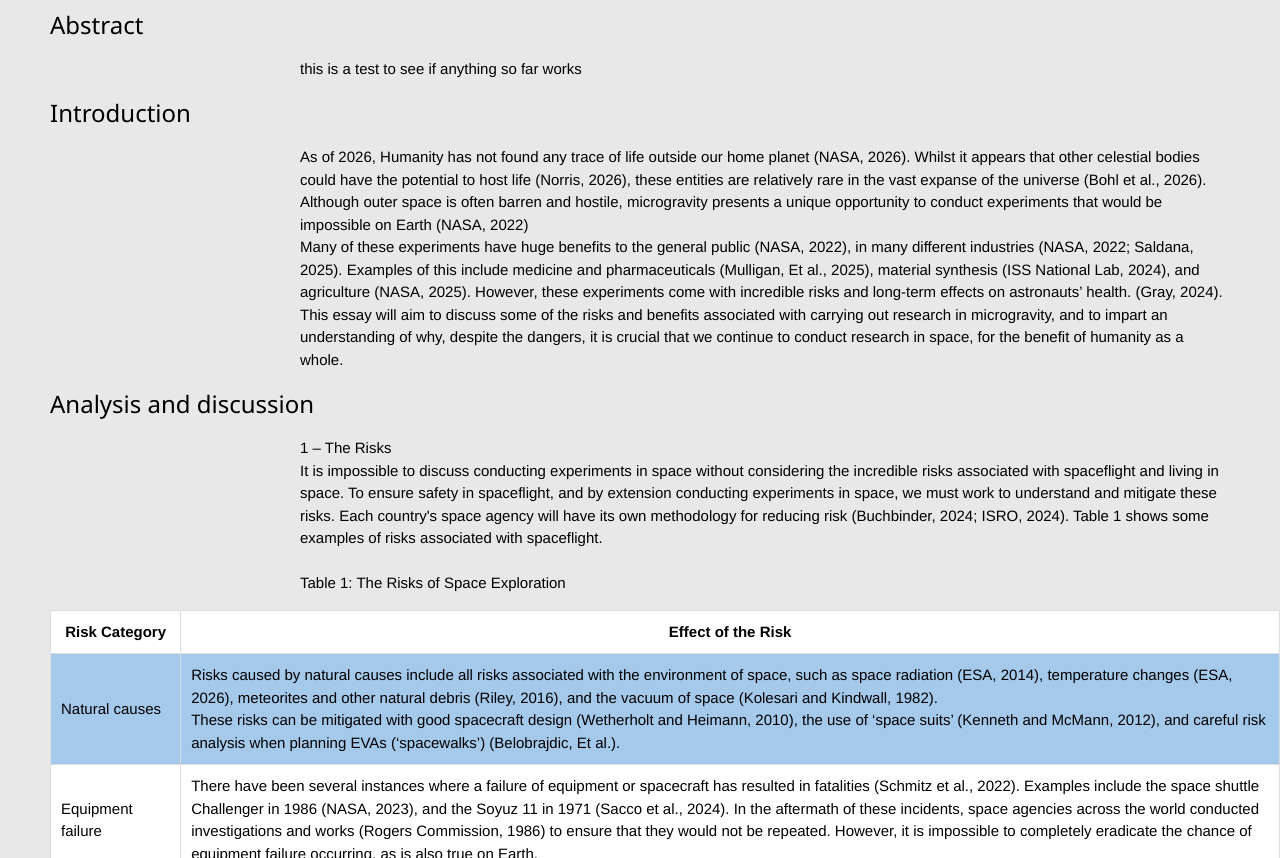
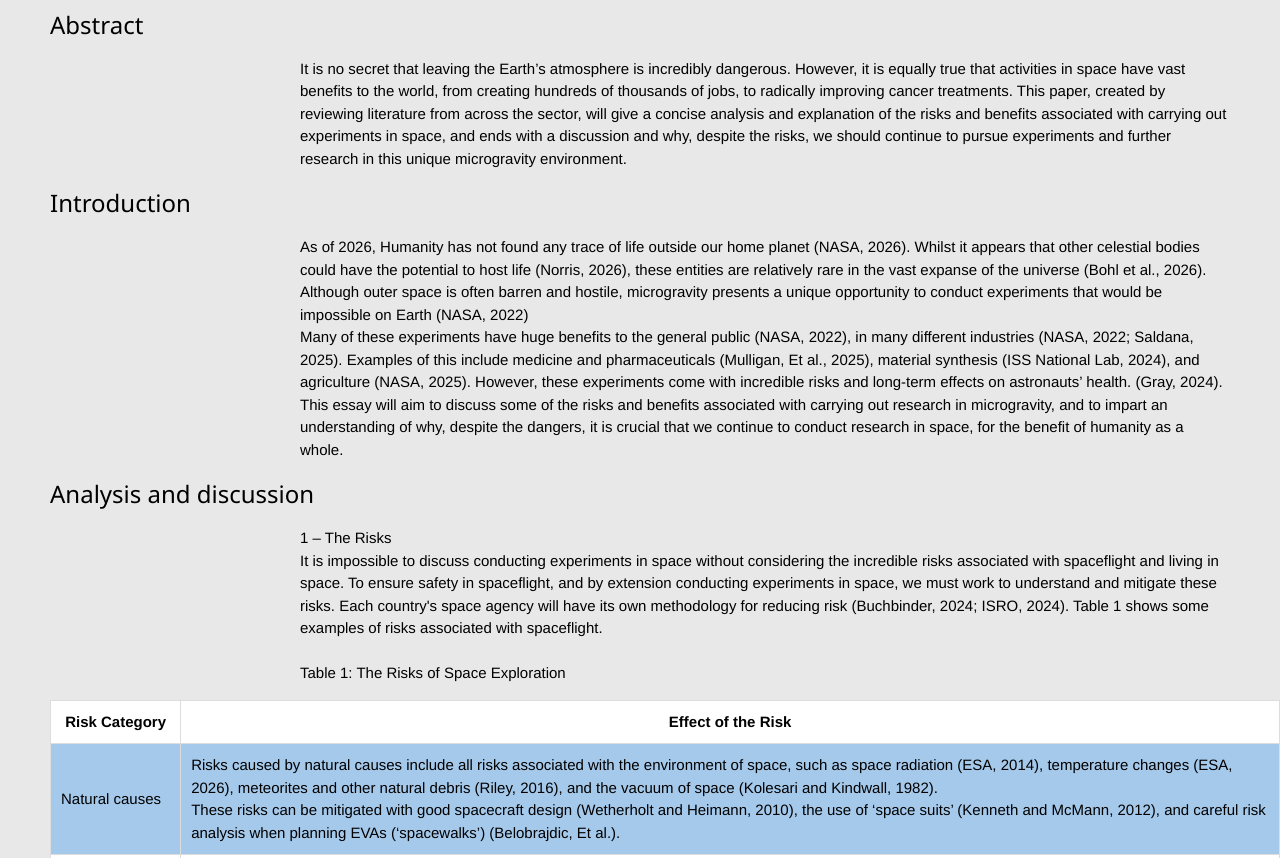
Before and after one commit to FEPSFY6981924/FY6981924, a plain HTML site: page index.html in a window 1280 px wide. Shown: the part 1211-2069 px from the top of the page. Drawn offline with nearby package versions, Linux system fonts and the light colour scheme.

Commit message:
Revise abstract with detailed space research insights
Updated the abstract to provide a detailed analysis of the risks and benefits of conducting experiments in space.

```diff
--- a/index.html
+++ b/index.html
@@ -75,7 +75,7 @@
   <h3 id="Abstract">Abstract</h3>
 </p>
   <p class="ex1">
-      this is a test to see if anything so far works
+ It is no secret that leaving the Earth’s atmosphere is incredibly dangerous. However, it is equally true that activities in space have vast benefits to the world, from creating hundreds of thousands of jobs, to radically improving cancer treatments. This paper, created by reviewing literature from across the sector, will give a concise analysis and explanation of the risks and benefits associated with carrying out experiments in space, and ends with a discussion and why, despite the risks, we should continue to pursue experiments and further research in this unique microgravity environment.
 </p>
    <h3 id="Introduction">Introduction</h3>
   <p class="ex1" id="Introduction_InText">
```
